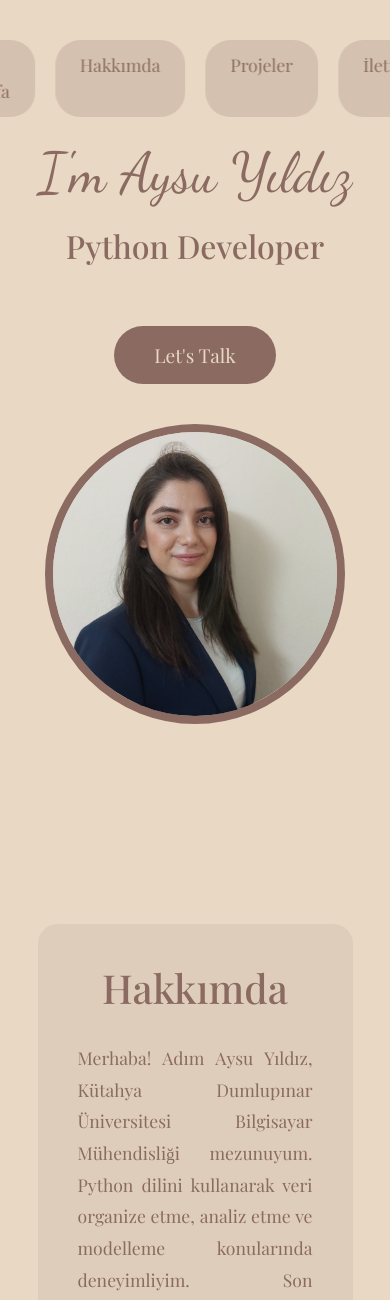
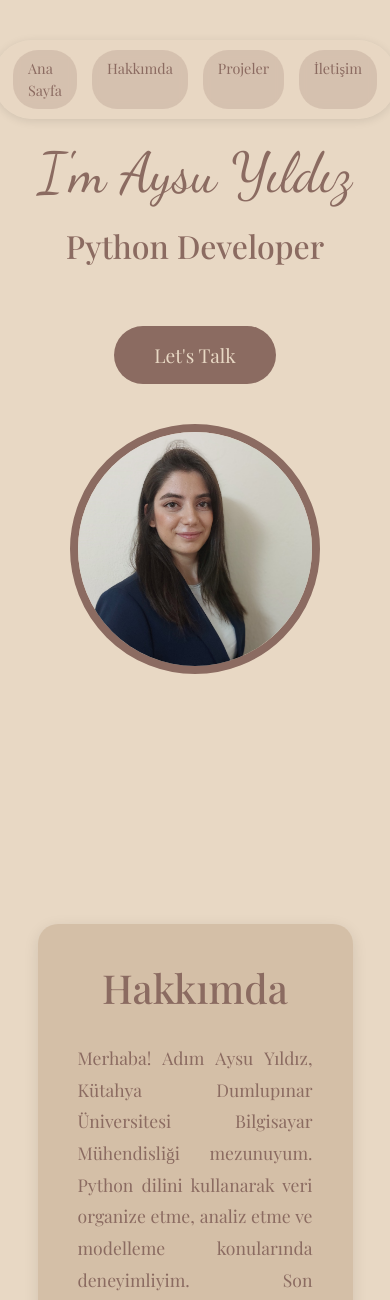
Before and after one commit to aysuyld/aysu_yildiz_, a Django app: page / in a window 390 px wide. Shown: the top 1300 px of the page. Run offline with Django 5.2, Linux system fonts and the light colour scheme; parts of the project's set-up code (start-up, migrations or seed data) failed here and were passed over.

Commit message:
update home

```diff
--- a/projects/templates/home.html
+++ b/projects/templates/home.html
@@ -24,13 +24,13 @@
         }
 
         #home {
-            background-color: #E8D8C4; /* Koyu krem */
-            color: #8B6B61; /* Açık kahverengi */
+            background-color: #E8D8C4;
+            color: #8B6B61;
         }
 
         #about {
-            background-color: #E8D8C4; /* Koyu krem */
-            color: #8B6B61; /* Açık kahverengi */
+            background-color: #E8D8C4;
+            color: #8B6B61;
             padding: 40px 20px;
         }
 
@@ -41,7 +41,7 @@
             width: 100%;
             max-width: 1200px;
             padding: 0 50px;
-            margin-top: 100px;
+            margin-top: 150px; /* Navigasyon butonlarıyla mesafeyi artırdım */
         }
 
         .content-left {
@@ -64,8 +64,8 @@
         }
 
         .profile-image {
-            width: 400px;
-            height: 400px;
+            width: 350px; /* Fotoğraf boyutunu küçülttüm */
+            height: 350px; /* Fotoğraf boyutunu küçülttüm */
             border-radius: 50%;
             object-fit: cover;
             border: 8px solid #8B6B61;
@@ -97,8 +97,12 @@
             top: 40px;
             transform: translateX(-50%);
             display: flex;
-            gap: 20px;
+            gap: 25px; /* Butonlar arası mesafeyi artırdım */
             z-index: 1000;
+            background-color: rgba(232, 216, 196, 0.9); /* Navigasyon arka planı */
+            padding: 15px 30px;
+            border-radius: 40px;
+            box-shadow: 0 2px 10px rgba(0,0,0,0.1);
         }
 
         .nav-btn {
@@ -125,9 +129,10 @@
             width: 90%;
             margin: 40px auto;
             padding: 40px;
-            background-color: rgba(139, 107, 97, 0.1);
+            background-color: #D4BFA7; /* Hakkımda arkaplan rengini koyulaştırdım */
             border-radius: 20px;
             backdrop-filter: blur(5px);
+            box-shadow: 0 4px 15px rgba(0,0,0,0.1);
         }
 
         .about-title {
@@ -160,8 +165,8 @@
             }
 
             .profile-image {
-                width: 300px;
-                height: 300px;
+                width: 250px; /* Mobilde daha küçük */
+                height: 250px;
             }
 
             .name-title {
@@ -170,6 +175,16 @@
 
             .role-title {
                 font-size: 2rem;
+            }
+
+            .nav-buttons {
+                padding: 10px 20px;
+                gap: 15px;
+            }
+
+            .nav-btn {
+                padding: 8px 15px;
+                font-size: 0.9rem;
             }
         }
     </style>
```
